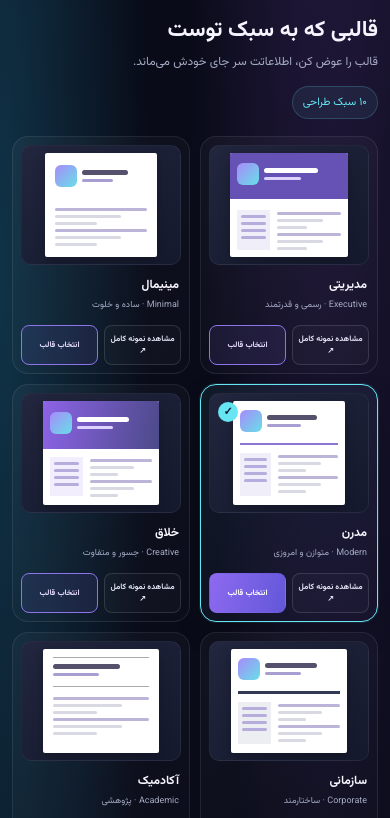
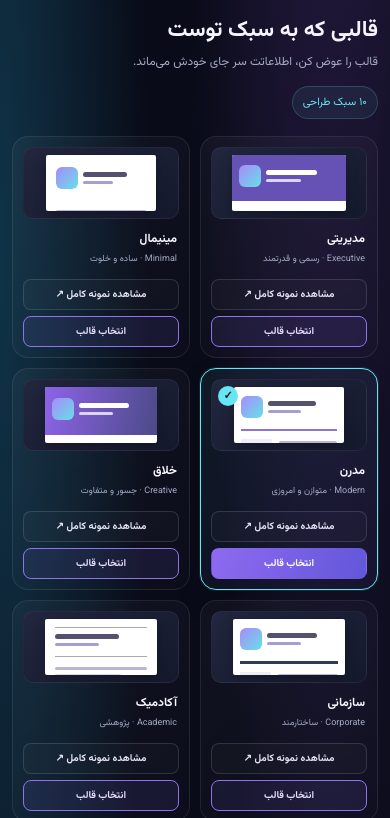
Before and after one commit to theslyapex/SHIRAZEH, a website: page index.html in a window 390 px wide. Shown: the part 1180-1998 px from the top of the page. Drawn offline with Linux system fonts and the light colour scheme.

Commit message:
Fix template gallery visibility on mobile and bypass reveal animation failure

```diff
--- a/index.html
+++ b/index.html
@@ -488,6 +488,20 @@
 .steps button{flex:1 1 0;min-width:0;white-space:nowrap;text-align:center;padding:8px 3px;font-size:clamp(8px,2.5vw,10px);line-height:1.4}
 @media(min-width:651px){.steps button{font-size:11px;padding:9px 7px}}
 
+
+/* Fail-safe: template cards must never remain invisible if reveal animations fail */
+#templatesGrid{display:grid!important;grid-template-columns:repeat(5,minmax(0,1fr));gap:10px;visibility:visible!important;opacity:1!important}
+#templatesGrid>.template{display:block!important;visibility:visible!important;opacity:1!important;transform:none!important;min-height:120px}
+#templatesGrid>.template .thumb{display:flex!important;visibility:visible!important;opacity:1!important}
+#templatesGrid>.template .template-meta{display:block!important}
+@media(max-width:650px){
+ #templatesGrid{grid-template-columns:repeat(2,minmax(0,1fr))!important;gap:10px}
+ #templatesGrid>.template{min-height:135px;padding:10px}
+ #templatesGrid>.template .thumb{height:72px}
+ #templatesGrid>.template .template-actions{display:grid;grid-template-columns:1fr;gap:6px}
+ #templatesGrid>.template .template-actions button{width:100%;font-size:10px}
+}
+
 </style></head><body>
 <header class="site-header"><div class="top shell"><a class="brand" href="#" aria-label="شیرازه، صفحه اصلی"><span class="logo"><img src="https://my.uploadkon.ir/d/FUomcJJ56w5FCgBVULn7KorXcz9WsR/NzM4NTh8cGFkZA.jpg" alt="لوگوی شیرازه"></span><span class="brand-copy">SHIRAZEH<small>رزومه‌ساز هوشمند</small></span></a><nav class="nav" aria-label="ناوبری اصلی"><a href="#templates">قالب‌ها <span>۱۰</span></a><a href="#builder">رزومه‌ساز</a><a href="#ai">دستیار هوشمند</a></nav><a class="header-cta studio-cta" href="https://alishams.ir" target="_blank" rel="noopener noreferrer"><span class="studio-orb">✦</span><span>استودیو دیجیتال</span><b>↗</b></a></div></header>
 <main class="shell"><section class="hero"><div><span class="badge">✦ رزومه‌ای که مسیرت را روایت می‌کند</span><h1>آینده شغلی‌ات را<br><span class="grad">با یک رزومه متفاوت</span><br>شروع کن.</h1><p>اطلاعاتت را وارد کن، از میان ۱۰ طراحی حرفه‌ای انتخاب کن و رزومه‌ای بساز که مهارت‌ها و تجربه‌ات را با وضوح و اعتمادبه‌نفس نشان بدهد.</p><div class="actions"><a class="btn primary" href="#builder">ساخت رزومه من ←</a><a class="btn" href="#templates">دیدن قالب‌ها</a></div></div><div class="art"><div class="mock"><div class="mockhead"><div class="avatar">ش</div><div><h3>رزومه حرفه‌ای شما</h3><span class="muted">طراحی‌شده با شیرازه</span></div></div><div class="line" style="width:95%"></div><div class="line" style="width:72%"></div><div class="line" style="width:54%"></div><div class="stats"><div class="stat"><b>۱۰</b><small>قالب حرفه‌ای</small></div><div class="stat"><b>AI</b><small>دستیار هوشمند</small></div><div class="stat"><b>PDF</b><small>خروجی آماده</small></div></div><div class="line" style="width:85%;margin-top:23px"></div><div class="line" style="width:64%"></div></div><div class="float f1">✧ پیش‌نمایش زنده</div><div class="float f2">↗ آماده برای قدم بعدی</div></div></section>
@@ -530,7 +544,7 @@ function chooseTemplate(id){$("#resume").className="resume t-"+id;$$(".template"
 function showStep(n){step=Math.max(0,Math.min(4,n));$$(".formstep").forEach((e,i)=>e.classList.toggle("hide",i!==step));$$("[data-step]").forEach(b=>b.classList.toggle("active",+b.dataset.step===step));$("#stepLabel").textContent="مرحله "+(step+1)+" از ۵";$("#prev").style.opacity=step===0?".4":"1";$("#next").textContent=step===4?"پایان و مشاهده رزومه ✓":"مرحله بعد ←"}
 function load(){try{let s=JSON.parse(localStorage.getItem(key)||"null");if(!s)return;["name","title","email","phone","location","linkedin","summary","languages","certificates","projects","awards","website","jobDescription"].forEach(k=>$("#"+k).value=s[k]||"");(s.experience||[]).forEach(addExp);(s.education||[]).forEach(addEdu);$("#skillsList").innerHTML="";(s.skills||defaults.skills).forEach(addSkill);$("#color").value=s.color||defaults.color;chooseTemplate(s.template||"modern")}catch(e){}}
 function initMotion(){const nodes=[...document.querySelectorAll(".hero > div,.feature,.head,.template,.panel,.ai,.site-footer .footer-main,.site-footer .footer-bottom")];nodes.forEach((el,i)=>{el.classList.add("reveal");el.style.setProperty("--reveal-order",i)});if(!("IntersectionObserver" in window)||matchMedia("(prefers-reduced-motion: reduce)").matches){nodes.forEach(el=>el.classList.add("in-view"));return}document.documentElement.classList.add("motion-ready");const io=new IntersectionObserver(entries=>entries.forEach(entry=>{if(entry.isIntersecting){entry.target.classList.add("in-view");io.unobserve(entry.target)}}),{threshold:.08,rootMargin:"0px 0px -35px 0px"});nodes.forEach(el=>io.observe(el))}
-function buildTemplates(){$("#templatesGrid").innerHTML=templates.map(t=>'<div class="template '+(t[0]==="modern"?"active":"")+'" data-id="'+t[0]+'"><div class="thumb thumb-'+t[0]+'"><div class="mini-page"><div class="mini-head"><i class="mini-avatar"></i><span><i class="mini-name"></i><i class="mini-role"></i></span></div><div class="mini-columns"><div class="mini-side"><i></i><i></i><i></i><i></i></div><div class="mini-content"><i class="wide"></i><i></i><i class="short"></i><i class="wide"></i><i></i><i class="short"></i></div></div></div></div><span class="template-meta"><b>'+t[2]+'</b><small>'+t[1]+' · '+t[3]+'</small></span><span class="template-check">✓</span><div class="template-actions"><button type="button" class="sample-open" data-sample="'+t[0]+'">مشاهده نمونه کامل ↗</button><button type="button" class="sample-select" data-select="'+t[0]+'">انتخاب قالب</button></div></div>').join("");$$(".template").forEach(card=>card.onclick=e=>{if(e.target.closest("button"))return;chooseTemplate(card.dataset.id)});$$("[data-select]").forEach(b=>b.onclick=()=>{chooseTemplate(b.dataset.select);$("#builder").scrollIntoView({behavior:"smooth"});toast("قالب انتخاب شد.")});$$("[data-sample]").forEach(b=>b.onclick=()=>openSample(b.dataset.sample))}
+function buildTemplates(){const grid=$("#templatesGrid");if(!grid)throw new Error("بخش قالب‌ها در صفحه پیدا نشد.");grid.innerHTML=templates.map(t=>'<div class="template '+(t[0]==="modern"?"active":"")+'" data-id="'+t[0]+'"><div class="thumb thumb-'+t[0]+'"><div class="mini-page"><div class="mini-head"><i class="mini-avatar"></i><span><i class="mini-name"></i><i class="mini-role"></i></span></div><div class="mini-columns"><div class="mini-side"><i></i><i></i><i></i><i></i></div><div class="mini-content"><i class="wide"></i><i></i><i class="short"></i><i class="wide"></i><i></i><i class="short"></i></div></div></div></div><span class="template-meta"><b>'+t[2]+'</b><small>'+t[1]+' · '+t[3]+'</small></span><span class="template-check">✓</span><div class="template-actions"><button type="button" class="sample-open" data-sample="'+t[0]+'">مشاهده نمونه کامل ↗</button><button type="button" class="sample-select" data-select="'+t[0]+'">انتخاب قالب</button></div></div>').join("");$$(".template").forEach(card=>card.onclick=e=>{if(e.target.closest("button"))return;chooseTemplate(card.dataset.id)});$$("[data-select]").forEach(b=>b.onclick=()=>{chooseTemplate(b.dataset.select);$("#builder").scrollIntoView({behavior:"smooth"});toast("قالب انتخاب شد.")});$$("[data-sample]").forEach(b=>b.onclick=()=>openSample(b.dataset.sample))}
 async function ai(action){let out=$("#aiOutput");out.style.display="block";out.textContent="در حال پردازش درخواست…";let s=state(),text=action==="experience"?s.experience.map(e=>e.role+" / "+e.company+"\n"+e.description).join("\n\n"):action==="cover-letter"?s.title+"\n"+s.summary:"";try{let r=await fetch("/api/ai",{method:"POST",headers:{"Content-Type":"application/json"},body:JSON.stringify({action,profile:s,jobDescription:s.jobDescription,text})});let d=await r.json();if(!r.ok)throw Error(d.error||"درخواست انجام نشد.");out.textContent=d.text||"پاسخی دریافت نشد.";if(action==="summary"&&d.text){$("#summary").value=d.text;render()}}catch(e){out.textContent=e.message||"ارتباط برقرار نشد.";if(location.protocol==="file:")out.textContent="برای استفاده از هوش مصنوعی، پروژه را با سرور Node.js اجرا کن."}}
 
 const sampleProfiles={
```
